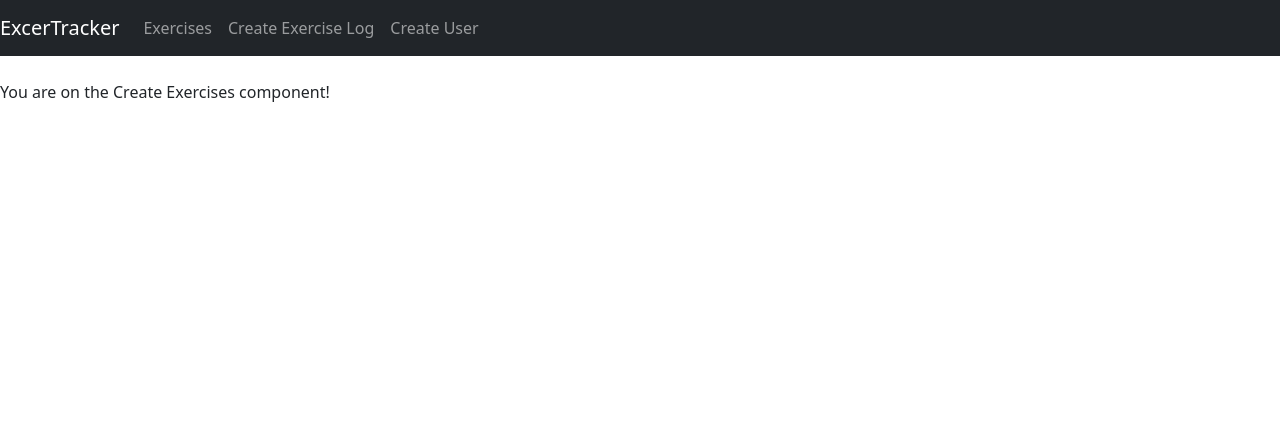
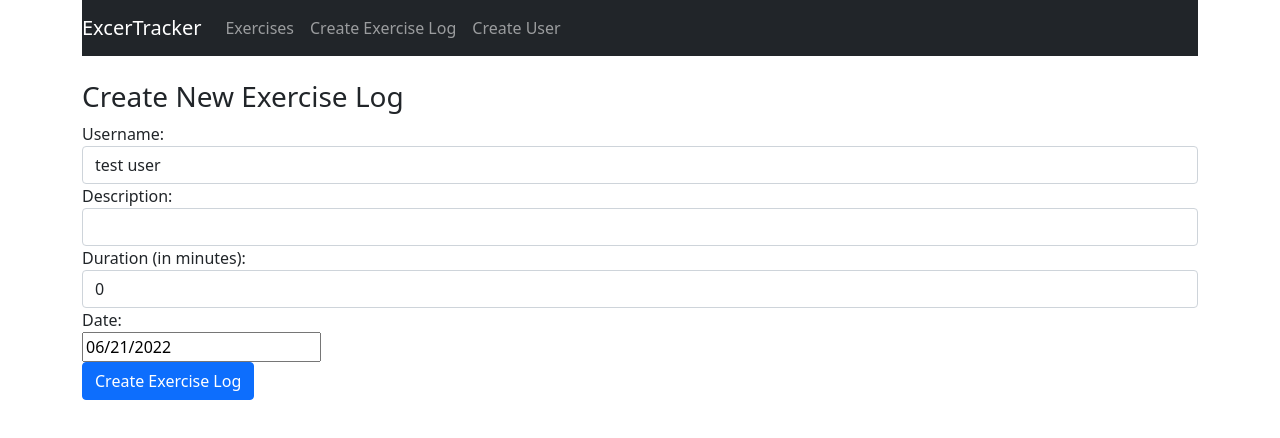
Before and after one commit to gotnoshoeson/ExerTracker, a React (Create React App) app: page /create in a window 1280 px wide. Shown: the top 438 px of the page. Built offline with nearby package versions, Linux system fonts and the light colour scheme; the HTML template or start-up script is replaced by a standard one.

Commit message:
Added forms to Create Exercise and Create User routes

```diff
--- a/package.json
+++ b/package.json
@@ -8,6 +8,7 @@
     "@testing-library/user-event": "^13.5.0",
     "bootstrap": "^5.1.3",
     "react": "^18.2.0",
+    "react-datepicker": "^4.8.0",
     "react-dom": "^18.2.0",
     "react-router-dom": "^6.3.0",
     "react-scripts": "5.0.1",
--- a/src/App.js
+++ b/src/App.js
@@ -11,6 +11,7 @@
 function App() {
   return (
     <Router>
+      <div className="container">
       <Navbar />
       <br/>
       <Routes>
@@ -19,6 +20,7 @@
         <Route path="/create" element={<CreateExercises />} />
         <Route path="/user" element={<CreateUsers />} />
       </Routes>
+      </div>
     </Router>
   );
 }
--- a/src/components/create-exercise.component.js
+++ b/src/components/create-exercise.component.js
@@ -1,11 +1,129 @@
 import React, { Component } from 'react';
+import DatePicker from 'react-datepicker';
+import "react-datepicker/dist/react-datepicker.css";
 
 export default class CreateExercises extends Component {
+    constructor(props) {
+        super(props);
+
+        this.onChangeUername = this.onChangeUserName.bind(this);
+        this.onChangeDescription = this.onChangeDescription.bind(this);
+        this.onChangeDuration = this.onChangeDuration.bind(this);
+        this.onChangeDate = this.onChangeDate.bind(this);
+        this.onSubmit = this.onSubmit.bind(this);
+
+        this.state = {
+            username: '',
+            description: '',
+            duration: 0,
+            date: new Date(),
+            users: []
+        }
+    }
+
+    componentDidMount() {
+        this.setState({
+            users: ['test user'],
+            username: 'test user'
+        })
+    }
+
+    onChangeUserName(e) {
+        this.setState({
+            username: e.target.value
+        });
+    }
+
+    onChangeDescription(e) {
+        this.setState({
+            description: e.target.value
+        });
+    }
+
+    onChangeDuration(e) {
+        this.setState({
+            duration: e.target.value
+        });
+    }
+
+    onChangeDate(date) {
+        this.setState({
+            date: date
+        });
+    }
+
+    onSubmit(e) {
+        e.preventDefault();
+
+        const exercise = {
+            username: this.state.username,
+            description: this.state.description,
+            duration: this.state.duration,
+            date: this.state.date
+        }
+
+        console.log(exercise);
+
+        window.location = '/';
+    }
 
     render() {
         return (
             <div>
-                <p>You are on the Create Exercises component!</p>
+            <h3>Create New Exercise Log</h3>
+            <form onSubmit={this.onSubmit}>
+                <div className="form-group">
+                    <label>Username: </label>
+                    <select ref="userInput"
+                        required
+                        className="form-control"
+                        value={this.state.username}
+                        onChange={this.onChangeUsername}>
+                        {
+                            this.state.users.map(function(user) {
+                                return <option
+                                    key={user}
+                                    value={user}>{user}
+                                    </option>;
+                            })
+                        }
+                    </select>
+                </div>
+                <div className="form-group">
+                    <label>Description: </label>
+                    <input type="text"
+                        required
+                        className="form-control"
+                        value={this.state.description}
+                        onChange={this.onChangeDescription}
+                        />
+                </div>
+                <div className="form-group">
+                    <label>Duration (in minutes):</label>
+                    <input
+                        type="text"
+                        className="form-control"
+                        value={this.state.duration}
+                        onChange={this.onChangeDuration}
+                        />
+                </div>
+                <div className="form-group">
+                    <label>Date: </label>
+                    <div>
+                        <DatePicker
+                            selected={this.state.date}
+                            onChange={this.onChangeDate}
+                        />
+                    </div>
+                </div>
+
+                <div className="form-group">
+                    <input
+                        type="submit"
+                        value="Create Exercise Log"
+                        className="btn btn-primary" />
+                </div>
+            </form>
             </div>
         )
     }
--- a/src/components/create-user.component.js
+++ b/src/components/create-user.component.js
@@ -1,11 +1,55 @@
 import React, { Component } from 'react';
 
 export default class CreateUsers extends Component {
+    constructor(props) {
+        super(props);
+
+        this.onChangeUsername = this.onChangeUserName.bind(this);
+        this.onSubmit = this.onSubmit.bind(this);
+
+        this.state = {
+            username: 'Sifu',
+        }
+    }
+
+    onChangeUserName(e) {
+        this.setState({
+            username: e.target.value
+        });
+    }
+
+    onSubmit(e) {
+        e.preventDefault();
+
+        const user = {
+            username: this.state.username
+        }
+
+        console.log(user);
+
+        this.setState({
+            username: ''
+        })
+    }
 
     render() {
         return (
             <div>
-                <p>You are on the Create Users component!</p>
+                <h3>Create New User</h3>
+                <form onSubmit={this.onSubmit}>
+                    <div className="form-group">
+                        <label>Username: </label>
+                        <input type="text"
+                            required
+                            className="form-control"
+                            value={this.state.username}
+                            onChange={this.onChangeUsername}
+                            />
+                    </div>
+                    <div className="form-group">
+                        <input type="submit" value="Create User" className="btn btn-primary" />
+                    </div>
+                </form>
             </div>
         )
     }
```
Also changed, not shown: 1 other file (tests, documents, lock files or other folders).
